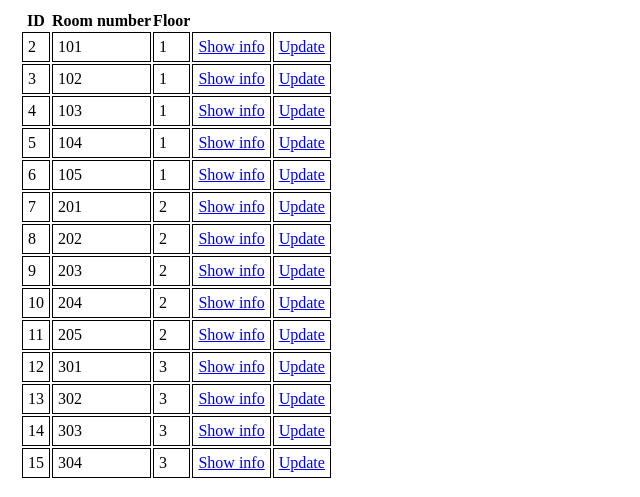
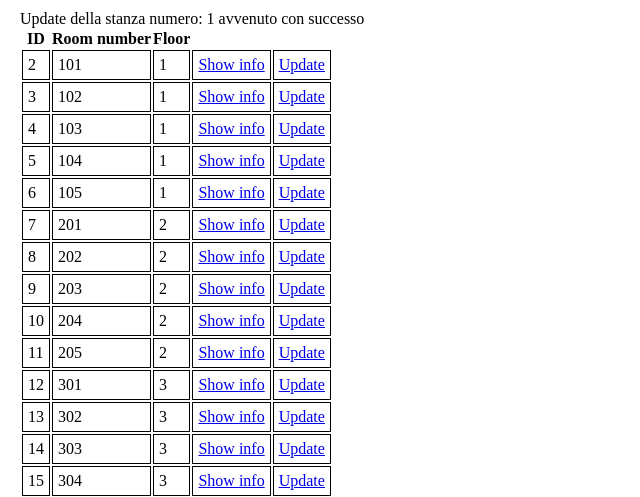
Before and after one commit to lindam-code/php-hotel-crud, a PHP site: page /php-hotel-crud/?stanzamodificata=1 in a window 1280 px wide. Shown: the part 105-602 px from the top of the page, without its empty margins (0-640 px from the left). Run offline with PHP 8.4, Linux system fonts and the light colour scheme; data comes from the database, SQL or seed files in the repository; data that the repository does not hold is empty.

Commit message:
Refactoring funzionalità update.

```diff
--- /dev/null
+++ b/delete/delete.php
@@ -0,0 +1,2 @@
+<?php include __DIR__ . '/env.php'; ?>
+<?php include __DIR__ . '/database.php'; ?>
--- a/index.php
+++ b/index.php
@@ -3,11 +3,12 @@
 <?php include __DIR__ . '/partials/header.php'; ?>
 <?php include __DIR__ . '/server.php'; ?>
 
+     <main>
+      <?php $stanza_modificata = $_GET['stanzamodificata']; ?>
+        <?php if ($stanza_modificata) { ?>
+          <p>Update della stanza numero: <?php echo $stanza_modificata ?> avvenuto con successo</p>
+        <?php } ?>
 
-     <main>
-      <?php if ($update){ ?>
-      <p>Update avvenuto con successo.</p>
-      <?php } ?>
        <!-- Inizio tabella lista stanze -->
        <table class="room">
         <thead>
--- a/update/update.php
+++ b/update/update.php
@@ -19,7 +19,7 @@
 
   if ($update) {
     // se avvenuto correttamente l'update torno alla pagina principale e avviso
-    header('Location:'.$basePath);
+    header('Location:'.$basePath.'?stanzamodificata='.$room_number);
   } else {
     die("query error");
   }
```
